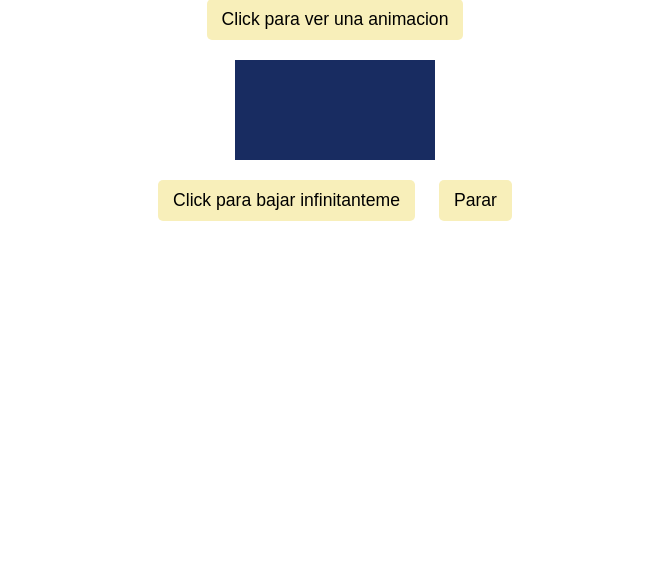
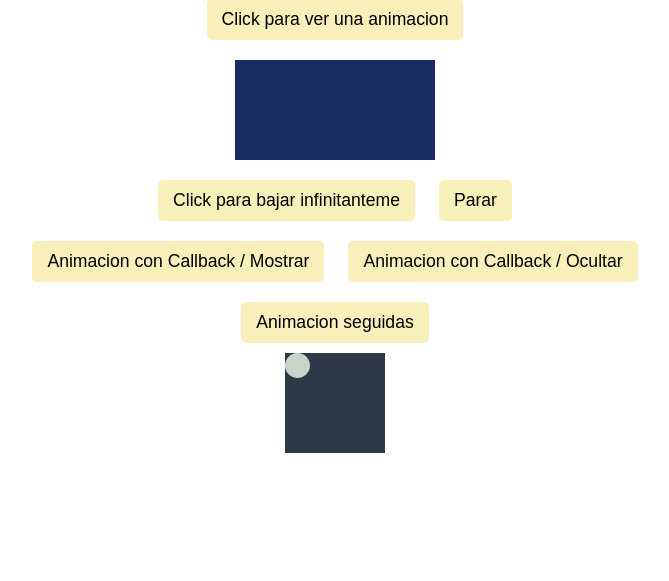
Before and after one commit to JohnnyGG98/WEB-Johnny-C, a PHP site: page / in a window 1280 px wide. Shown: the part 325-906 px from the top of the page, without its empty margins (305-974 px from the left). Before the commit the page ends 546 px from the top, so only its background shows below. Run offline with PHP 8.4, Linux system fonts and the light colour scheme.

Commit message:
Terminando el trabajo de JQuery

```diff
--- a/C10-JQuery/css/main.css
+++ b/C10-JQuery/css/main.css
@@ -81,3 +81,34 @@ h1 {
   background-color: #182C61;
   margin: 5px 10%;
 }
+
+#barra {
+  width: 80%;
+  height: 50px;
+  background-color: rgba(24, 44, 97, 0.6);
+  margin: 5px 10%;
+}
+
+#sub-barra {
+  width: 0;
+  height: 50px;
+  background-color: rgba(24, 44, 97, 1.0);
+}
+
+#cuadrado {
+  height: 100px;
+  width: 100px;
+  background-color: #2C3A47;
+  margin: 0 auto;
+  margin-bottom: 10%;
+}
+
+#ojo-iz {
+  height: 25px;
+  width: 25px;
+  background-color: #CAD3C8;
+  border-radius: 25px;
+  display: block;
+  float: left;
+  /*margin: 10px 15px;*/
+}
--- a/C10-JQuery/index.html
+++ b/C10-JQuery/index.html
@@ -49,7 +49,26 @@
       <button class="btn" id="btn-infinito" type="button" name="button">Click para bajar infinitanteme</button>
       <button class="btn" id="btn-parar" type="button" name="button">Parar</button>
       <div id="caja-infinita" class="ocultar">
+        <h1>Lorem ipsum dolor sit amet, consectetur adipisicing elit, sed do eiusmod tempor incididunt ut labore et dolore magna aliqua. Ut enim ad minim veniam, quis nostrud exercitation ullamco laboris nisi ut aliquip ex ea commodo consequat. Duis aute irure dolor in reprehenderit in voluptate velit esse cillum dolore eu fugiat nulla pariatur. Excepteur sint occaecat cupidatat non proident, sunt in culpa qui officia deserunt mollit anim id est laborum.</h1>
+      </div>
+    </div>
 
+    <div class="actividad">
+      <button class="btn" id="btn-call-m" type="button" name="button">Animacion con Callback / Mostrar</button>
+      <button class="btn" id="btn-call-o" type="button" name="button">Animacion con Callback / Ocultar</button>
+      <div id="barra" class="ocultar">
+        <div id="sub-barra">
+
+        </div>
+      </div>
+    </div>
+
+    <div class="actividad">
+      <button class="btn" id="btn-ch" type="button" name="button">Animacion seguidas</button>
+      <div id="cuadrado">
+        <div id="ojo-iz">
+
+        </div>
       </div>
     </div>
 
--- a/C10-JQuery/js/jq.js
+++ b/C10-JQuery/js/jq.js
@@ -48,10 +48,49 @@ $(document).ready(function(){
     $("#btn-infinito").click(function(){
       $("#caja-infinita").slideToggle(5000);
     });
-    $("btn-parar").click(function(){
-      $("caja-infinita").stop();
+    $("#btn-parar").click(function(){
+      $("#caja-infinita").stop();
+    });
+
+    $("#btn-call-m").click(function(){
+      $("#barra").show("slow", function(){
+        $("#sub-barra").animate({
+          width: $("#barra").width()
+        }, 3000);
+      });
+    });
+
+    $("#btn-call-o").click(function(){
+        $("#sub-barra").animate({
+          width: '0px'
+        }, 3000,  function(){
+          $("#barra").hide("slow");
+        });
+    });
+
+
+    $("#btn-ch").click(function(){
+      $("#ojo-iz").animate({
+        marginTop: "75px"
+      }, "slow", function(){
+        cambiarColorFondo("#FEA47F");
+      }).animate({
+        marginLeft: "75px"
+      }, "slow", function(){
+        cambiarColorFondo("#EAB543");
+      }).animate({
+        marginTop: "0px"
+      }, "slow", function(){
+        cambiarColorFondo("#182C61");
+      }).animate({
+        marginLeft: "0px"
+      });
     });
 });
+
+function cambiarColorFondo(color){
+  $("#cuadrado").css("background-color", color);
+}
 
 function bajarScroll(){
   $("html, body").animate({ scrollTop: $(document).height() }, "slow");
```
